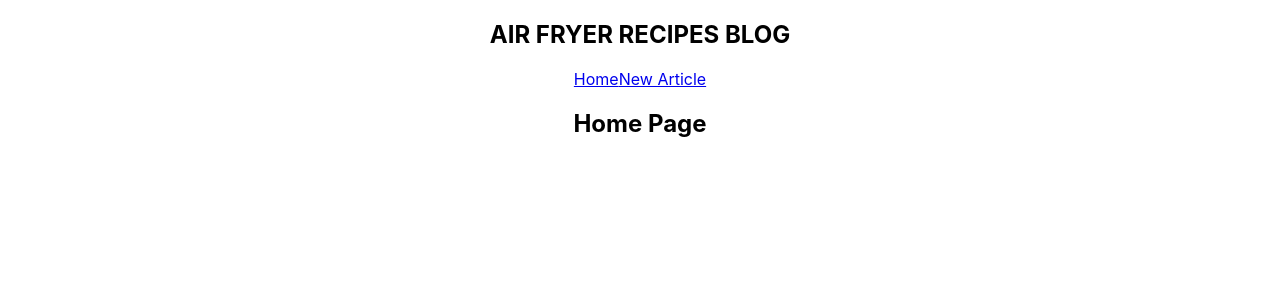
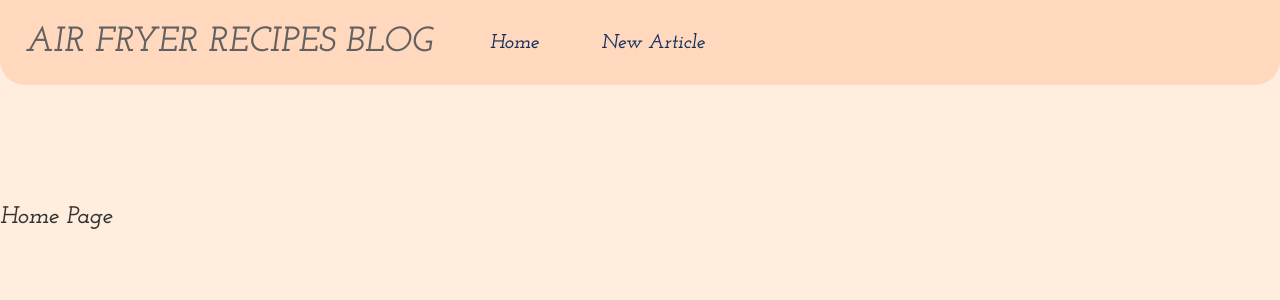
Before and after one commit to ken025/starter-blog-project, a React (Create React App) app: page / in a window 1280 px wide. Shown: the top 300 px of the page. Built offline with nearby package versions, Linux system fonts and the light colour scheme.

Commit message:
Added styling to indx.css

```diff
--- a/src/App.css
+++ /dev/null
@@ -1,38 +0,0 @@
-.App {
-  text-align: center;
-}
-
-.App-logo {
-  height: 40vmin;
-  pointer-events: none;
-}
-
-@media (prefers-reduced-motion: no-preference) {
-  .App-logo {
-    animation: App-logo-spin infinite 20s linear;
-  }
-}
-
-.App-header {
-  background-color: #282c34;
-  min-height: 100vh;
-  display: flex;
-  flex-direction: column;
-  align-items: center;
-  justify-content: center;
-  font-size: calc(10px + 2vmin);
-  color: white;
-}
-
-.App-link {
-  color: #61dafb;
-}
-
-@keyframes App-logo-spin {
-  from {
-    transform: rotate(0deg);
-  }
-  to {
-    transform: rotate(360deg);
-  }
-}
--- a/src/App.js
+++ b/src/App.js
@@ -1,5 +1,4 @@
 import logo from './logo.svg';
-import './App.css';
 
 import Home from './Home'
 import Navbar from './Navbar'
--- a/src/index.css
+++ b/src/index.css
@@ -1,13 +1,46 @@
-body {
-  margin: 0;
-  font-family: -apple-system, BlinkMacSystemFont, 'Segoe UI', 'Roboto', 'Oxygen',
-    'Ubuntu', 'Cantarell', 'Fira Sans', 'Droid Sans', 'Helvetica Neue',
-    sans-serif;
-  -webkit-font-smoothing: antialiased;
-  -moz-osx-font-smoothing: grayscale;
-}
+@import url('https://fonts.googleapis.com/css2?family=Josefin+Slab:ital,wght@1,600&display=swap');
 
-code {
-  font-family: source-code-pro, Menlo, Monaco, Consolas, 'Courier New',
-    monospace;
-}
+*{
+  background-color: #FFEEDD;
+
+    margin: 0;
+    font-family: 'Josefin Slab', serif;
+    color: #333;
+  }
+  .navbar {
+    background-color:#FFD8BE;
+    border-bottom-left-radius: 25px;
+    border-bottom-right-radius: 25px;
+    padding: 25px;
+    display: flex;
+    align-items: center;
+    max-width: 100%;
+    margin: 0 auto;
+  }
+  .navbar h1 {
+    color: #616161;
+    font-size: 35px;
+    background-color: #FFD8BE;
+  }
+  .navbar .links {
+    color: #13315C;
+    font-size: 20px;
+    background-color:#FFD8BE;
+    margin-left: auto;
+  }
+  .navbar a {
+    color: #13315C;
+    background-color:#FFD8BE;
+    font-size: 20px;
+    margin-left: 50px;
+    text-decoration: none;
+    padding: 6px;
+  }
+  .navbar a:hover {
+    color: #6e0034;
+  }
+  .content {
+    max-width: 600px;
+    margin: 40px auto;
+    padding: 20px;
+  }
```
Also changed, not shown: 1 other file (tests, documents, lock files or other folders).
